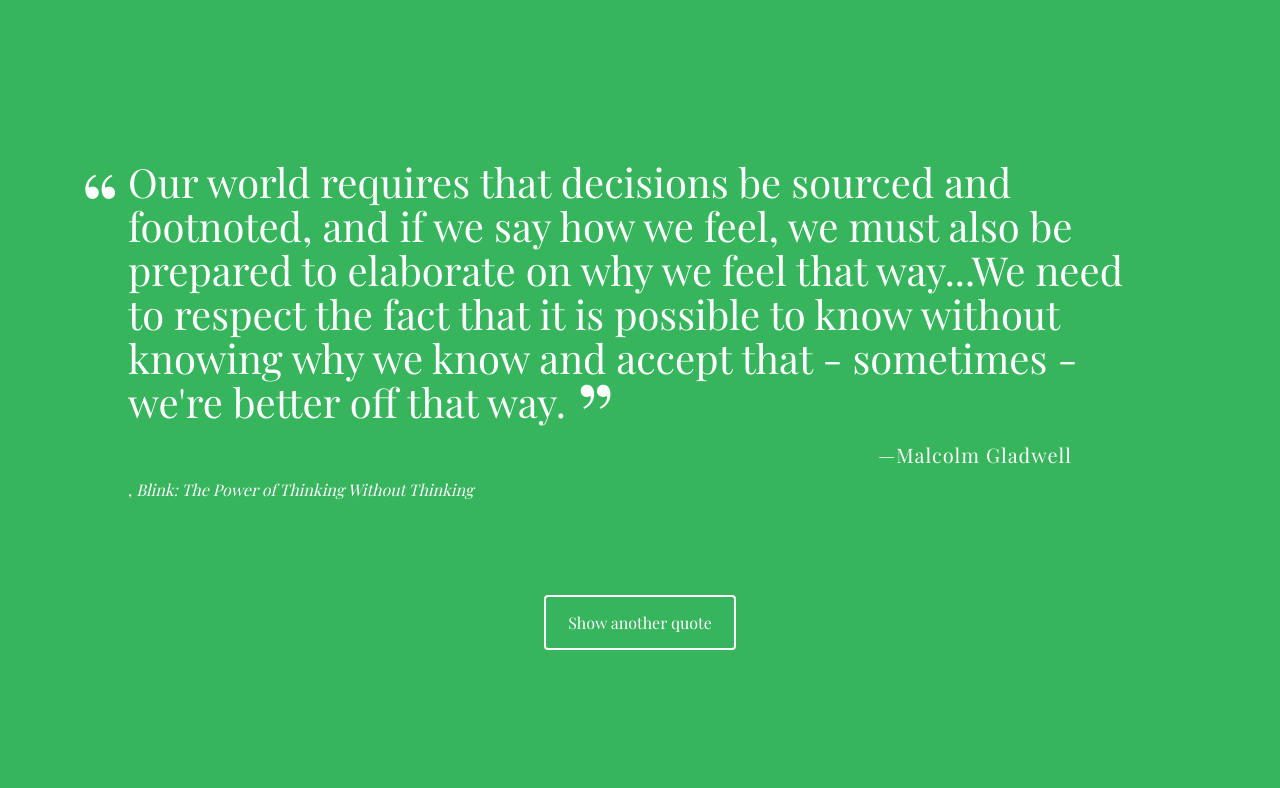
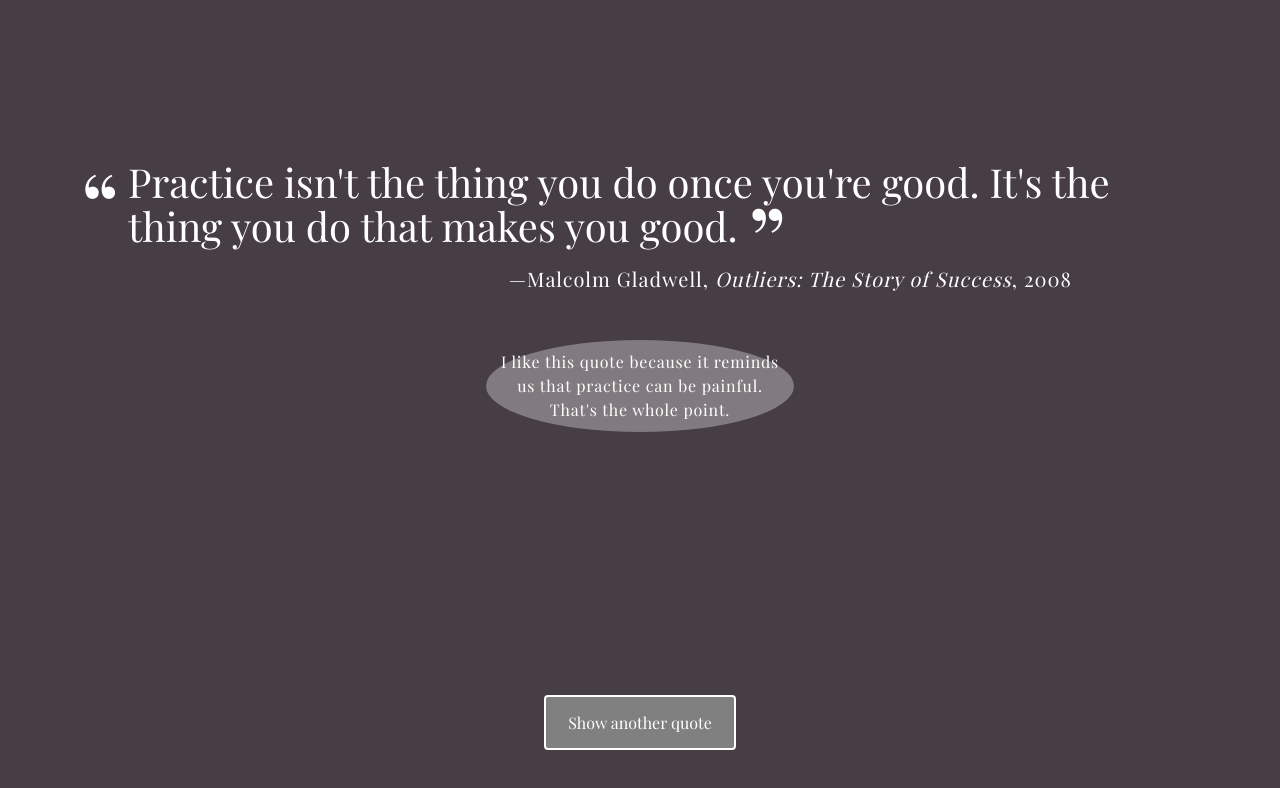
Before and after one commit to ampoetker-87/Techdegree-Unit-1-Project, a plain HTML site: page index.html in a window 1280 px wide. Both pictures are taken after a click on the button "Show another quote". Drawn offline with nearby package versions, Linux system fonts and the light colour scheme; a web font is replaced by a local one.

Commit message:
2nd submit

```diff
--- a/css/styles.css
+++ b/css/styles.css
@@ -73,17 +73,30 @@ body {
   font-style: normal;
 }
 
+.explain {
+  font-size: 1rem;
+  letter-spacing: 0.05em;
+  line-height: 1.5;
+  text-align: center;
+  margin-left: 35%;
+  margin-right: 35%;
+  margin-top: 50px;
+  background: #ffffff50;
+  border-radius: 100%;
+  padding: 10px;
+}
+
 #loadQuote {
   position: fixed;
   width: 12em;
   display: inline-block;
   left: 50%;
   margin-left: -6em;
-  bottom: 150px;
+  bottom: 50px;
   border-radius: 4px;
   border: 2px solid #fff;
   color: #fff;
-  background-color: #36b55c;
+  background-color: grey;
   padding: 15px 0;
   transition: .5s ;
 }
--- a/index.html
+++ b/index.html
@@ -14,6 +14,9 @@
     <div id="quote-box">
       <p class="quote">hello</p>
       <p class="source">Patrick McKenzie<span class="citation">Twitter</span><span class="year">2016</span></p>
+      <p class="explain">Why I like this quote</p>
+      <img class="cover"></img>
+
     </div>
 
     <button id="loadQuote">Show another quote</button>
--- a/js/script.js
+++ b/js/script.js
@@ -2,10 +2,6 @@
 Treehouse FSJS Techdegree:
 project 1 - A Random Quote Generator
 ******************************************/
-
-// Study guide for this project - https://drive.google.com/file/d/1s5grutGuQFwJcQP8bFwEI69Q8FCkGdDk/view?usp=sharing
-
-
 
 
 // This is the variable that holds all the quotes, sources, citations and years
@@ -14,7 +10,8 @@ var quotes = [
 	quote: 'Practice isn\'t the thing you do once you\'re good. It\'s the thing you do that makes you good.',
 	source: 'Malcolm Gladwell',
 	citation: 'Outliers: The Story of Success',
-	year: '2008'
+	year: '2008',
+	explain: 'I like this quote because it reminds us that practice can be painful. That\'s the whole point.',
 	},
 	{
 	quote: 'Good writing does not succeed or fail on the strength of its ability to persuade. It succeeds or fails on the strength of its ability to engage you, to make you think, to give you a glimpse into someone else\'s head.',
@@ -30,12 +27,14 @@ var quotes = [
 	quote: 'We overlook just how large a role we all play--and by \'we\' I mean society--in determining who makes it and who doesn\'t.',
 	source: 'Malcolm Gladwell',
 	citation: 'Outliers: The Story of Success',
-	year: '2008'
+	year: '2008',
+	explain: 'I like this quote because it says something about how different circumstances influence different outcomes.'
 	},
 	{
 	quote: 'There can be as much value in the blink of an eye as in months of rational analysis.',
 	source: 'Malcolm Gladwell',
-	citation: 'Blink: The Power of Thinking Without Thinking'
+	citation: 'Blink: The Power of Thinking Without Thinking',
+	explain: 'I like this quote because we\'ve all experienced this at some point. You wrestle with a problem for ages and find the solution for it when you\'re not even thinking about it.'
 	},
 	{
 	quote: 'Anyone who has ever scanned the bookshelves of a new girlfriend or boyfriend- or peeked inside his or her medicine cabinet- understands this implicitly; you can learn as much - or more - from one glance at a private space as you can from hours of exposure to a public face.',
@@ -58,8 +57,19 @@ and then uses that variable to call the index of an object within the quote arra
 
 
 function getRandomQuote() {
-	var randomNumber = Math.floor( Math.random() * quotes.length );
+	randomNumber = Math.floor(Math.random() * quotes.length);
 	return quotes[randomNumber];
+	}
+
+
+
+/***
+The getRandomColor function calls a random color using RGB values and returns the color value.
+***/
+
+function getRandomColor() {
+	var randomColor =  'rgb(' + (Math.floor(Math.random() * 256)) + ',' + (Math.floor(Math.random() * 256)) + ',' + (Math.floor(Math.random() * 256)) + ')';
+	return randomColor;
 }
 
 /***
@@ -70,26 +80,31 @@ of the object within the array and prints it to the page using html classes.
 
 function printQuote () {
 	var selectedQuote = getRandomQuote();
+	document.body.style.background = getRandomColor();
 	var html = '';
 	html += "<p class='quote'>" + selectedQuote.quote + "</p>";
-	html += "<p class='source'>" + selectedQuote.source + "</p>";
+	html += "<p class='source'>" + selectedQuote.source;
 	if ( selectedQuote.citation )
 {
 	html += "<span class='citation'>" + selectedQuote.citation + "</span>";
 } 	if ( selectedQuote.year ) {
-	html += "<span class='year'>" + selectedQuote.year + "</span>";
+	html += "<span class='year'>" + selectedQuote.year + "</span></p>";
+}	if ( selectedQuote.explain ) {
+	html += "<p class='explain'>" + selectedQuote.explain + "</p>";
+}	if ( selectedQuote.cover ) {
+	html += "<p class='cover'>" + selectedQuote.cover + "</p>";
 }
-
 document.getElementById("quote-box").innerHTML = html;
 
 }
 
+
 /***
 The below code calls the printQuote function and has been modified to automatically
 call the next quote after 3000 milliseconds. The auto-rotation of quotes can be stopped
-by removing setInterval(printQuote, 3000) from with the called function.
+by removing setInterval(printQuote, 5000) from with the called function.
 ***/
-printQuote(setInterval(printQuote, 3000));
+printQuote(setInterval(printQuote, 5000));
 
 
 /***
```
